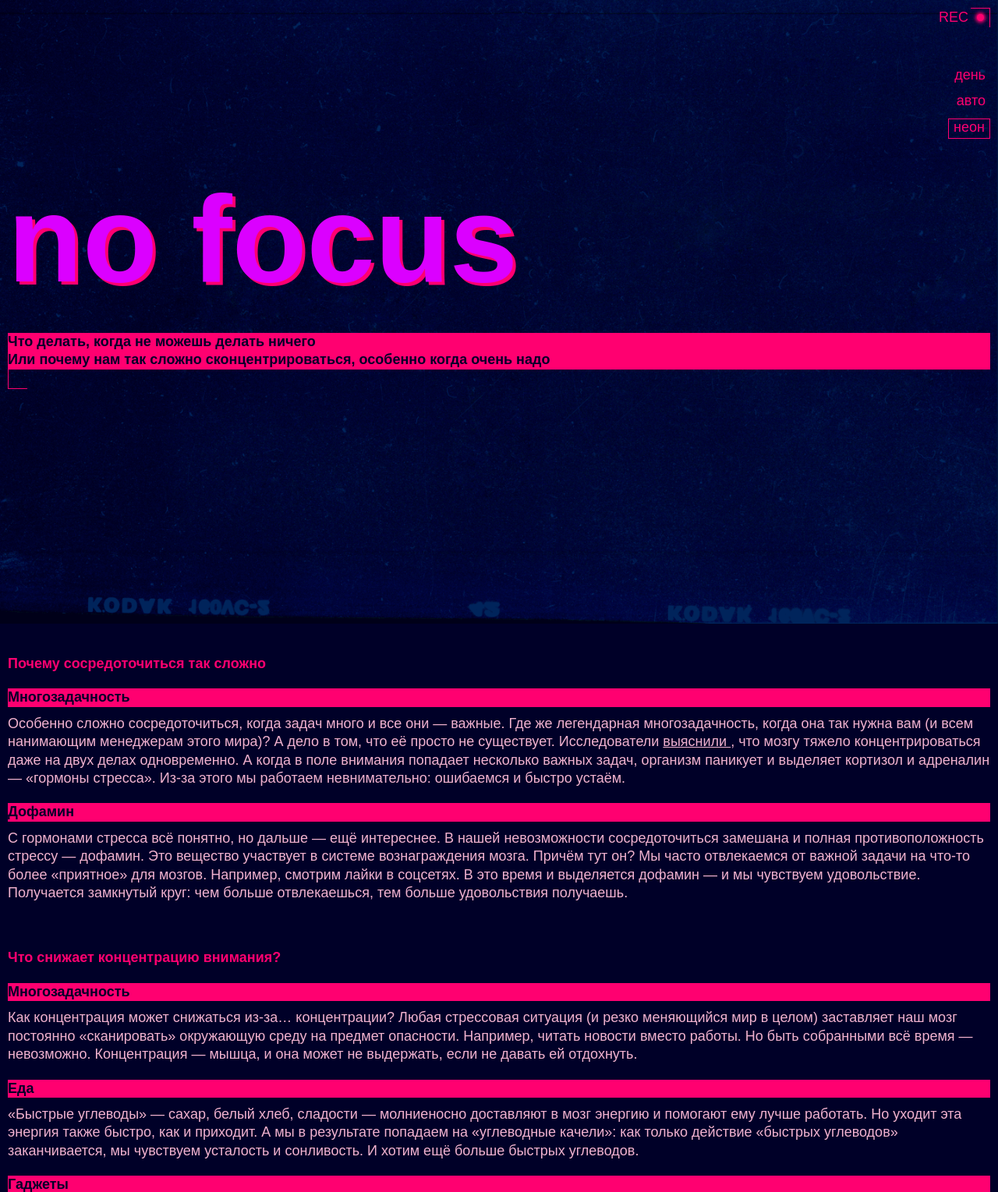
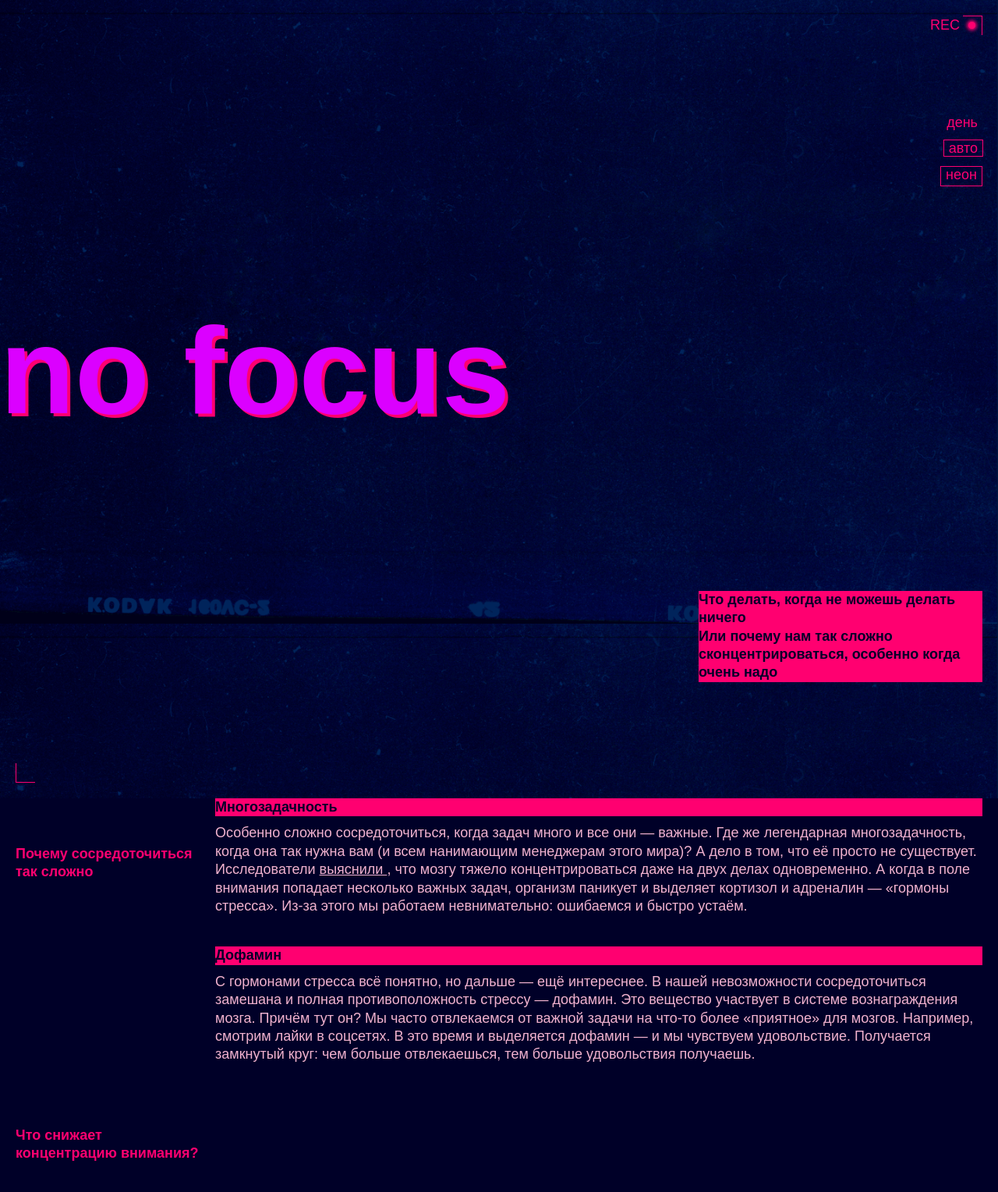
Before and after one commit to DariaSokolova12/slozhno-sosredotochitsya, a plain HTML site: page index.html in a window 1280 px wide. Shown: the top 1529 px of the page at 78% size. Drawn offline with Linux system fonts and the light colour scheme.

Commit message:
версия с разрешением планшета

```diff
--- a/index.html
+++ b/index.html
@@ -54,10 +54,10 @@
      </article>
     </header>
     <main class="main">
-      <section class="content_section">
+      <section class="content_section section">
          <h2 class="title_content">Почему сосредоточиться так сложно</h2>
             <article class="main_content">
-               <h3 class="section_content  title-decor">Многозадачность</h3>
+               <h3 class="title-decor">Многозадачность</h3>
                <p class="paragraph">
                   Особенно сложно сосредоточиться,
                   когда задач много и все они — важные.
@@ -81,7 +81,7 @@
                </p>
             </article>
             <article class="main_content">
-              <h3 class="section_content  title-decor">Дофамин</h3>
+              <h3 class="title-decor">Дофамин</h3>
               <p class="paragraph">
                  С гормонами стресса всё понятно, но дальше — ещё интереснее.
                  В нашей невозможности сосредоточиться замешана и полная
@@ -95,10 +95,10 @@
               </p>
            </article>
       </section>
-      <section class="content_section">
+      <section class="content_section section_factors">
         <h2 class="title_content">Что снижает концентрацию внимания?</h2>
            <article class="main_content">
-              <h3 class="section_content  title-decor">Многозадачность</h3>
+              <h3 class="title-decor">Многозадачность</h3>
               <p class="paragraph">
                  Как концентрация может снижаться из-за…
                  концентрации? Любая стрессовая ситуация
@@ -112,7 +112,7 @@
               </p>
            </article>
            <article class="main_content">
-              <h3 class="section_content  title-decor">Еда</h3>
+              <h3 class="title-decor">Еда</h3>
               <p class="paragraph">
                  «Быстрые углеводы» — сахар, белый хлеб,
                  сладости — молниеносно доставляют в мозг
@@ -126,7 +126,7 @@
               </p>
            </article>
            <article class="main_content">
-            <h3 class="section_content  title-decor">Гаджеты</h3>
+            <h3 class="title-decor">Гаджеты</h3>
             <p class="paragraph">
                Да-да, это та самая ситуация, когда на экране
                ноутбука — код, в наушниках — подкаст, а на компьютере
@@ -140,9 +140,9 @@
             </p>
          </article>
         </section>
-        <section class="content_section">
+        <section class="content_section main-section">
            <h2 class="title_content">Как концентрироваться лучше, чем золотая рыбка (то есть дольше трёх секунд)</h2>
-              <h3 class="section_content  title-decor"> 5 простых (на самом деле не очень) советов
+              <h3 class="title_rules title-decor"> 5 простых (на самом деле не очень) советов
               </h3>
               <article class="main_content">
                  <h4 class="text_title text title-decor">Представьте небо и облака</h4>
@@ -213,42 +213,50 @@
                  </p>
               </article>
         </section>
-        <section class="content_section">
-                <h2 class="section_content  title-decor ">
+        <section class="content_section gallery">
+                <h2 class="title_rules title-decor ">
                    А можно в картинках?
                 </h2>
-                <article class="section">
+                <picture class="section_article_images">
                 <img
                    src="./images/sunset.png"
                    alt="пурпурно оранжевый закат горы чайки и море"
                    loading="lazy"
                    class="section__image"
                    >
+                </picture>
+                <picture class="section_article_images">
                 <img
                    src="./images/ice-cream.png"
                    alt="Забавное мороженое с глазурью и сливками в виде животных и эмоций"
                    loading="lazy"
                    class="section__image"
                    >
+                </picture>
+                <picture class="section_article_images">
                 <img
                    src="./images/tape.png"
                    alt="антикварная кассета фиолетово-розовая"
                    loading="lazy"
                    class="section__image"
                    >
+                  </picture>
+                  <picture class="section_article_images">
                 <img
                    src="./images/books.png"
                    alt="Стопка книг и чашка чая, которые создают эмоциональный настрой"
                    loading="lazy"
                    class="section__image"
                    >
+                  </picture>
+                  <picture class="section_article_images">
                 <img
                    src="./images/street.png"
                    alt="Перспектива японской улицы"
                    loading="lazy"
                    class="section__image"
                    >
-              </article>
+               </picture>
         </section>
     </main>
     <footer class="footer decorated-zone">
--- a/styles/style.css
+++ b/styles/style.css
@@ -64,11 +64,14 @@
 
 .decorated-zone::after {
   content: '';
+  position: absolute;
   display: block;
   border-inline-start: 1px solid var(--accent-color);
   border-block-end: 1px solid var(--accent-color);
   block-size: 25px;
   inline-size: 25px;
+  bottom: 10px;
+  left: 10px;
 
 }
 
@@ -107,6 +110,23 @@
   flex-shrink: 0;
 }
 
+.header__theme-menu-button_active {
+  outline: 1px solid var(--accent-color);
+  pointer-events: none;
+}
+
+.header__theme-menu-button:hover {
+  outline: 1px solid var(--accent-color);
+}
+
+.header__theme-menu-button:focus {
+  outline: none;
+}
+
+.header__theme-menu-button:focus-visible {
+  border-bottom: 1px solid var(--accent-color);
+}
+
 .container {
   display: flex;
   flex-direction: column;
@@ -120,15 +140,22 @@
   font-style: normal;
   font-weight: 700;
   line-height: 82.5%;
-  padding: 65px 0 55px 0;
-
 }
 
 
 .title-decor {
   background-color: var(--accent-color);
+  color: var(--accent-text-header);
+  font-size: var(--font-size);
+  font-style: normal;
+  font-weight: 700;
+  line-height: 130%;
 }
 
+.section_content {
+  max-inline-size: 364px;
+  margin-block-start: 55px;
+}
 .main {
   background-color: var(--bk-color);
 }
@@ -145,13 +172,6 @@
   padding: 40px 0 20px;
 }
 
-.section_content {
-  color: var(--accent-text-header);
-  font-size: var(--font-size);
-  font-style: normal;
-  font-weight: 700;
-  line-height: 130%;
-}
 
 .paragraph {
   color: #F1B2CE;
@@ -174,7 +194,7 @@
   margin-block-start: 20px;
 }
 
-.section {
+.section_article_images {
   display: grid;
   gap: 10px;
   padding-top: 10px;
@@ -192,6 +212,7 @@
 
 .footer {
   position: relative;
+  background-color: var(--bk-color);
   display: flex;
   justify-content: center;
   align-items: center;
@@ -205,3 +226,103 @@
   font-size: clamp(7.5rem, 0.5625rem + 14.4531vw, 9.8125rem);
   text-shadow: 2px 2px 0px var(--accent-color);
   }
+
+@media screen and (max-width: 767px) {
+  .title {
+    padding: 65px 0 55px;
+  }
+}
+
+@media screen and (min-width: 768px) {
+  .header {
+    min-height: 1024px;
+    padding: 0 20px 0;
+  }
+
+  .rec_icon {
+    top: 20px;
+    right: 49px;
+  }
+
+  .decorated-zone::before {
+    top: 20px;
+    right: 20px;
+  }
+
+  .decorated-zone::after {
+    bottom: 20px;
+    left: 20px;
+  }
+
+  .header__theme-menu {
+    padding-top: 147px;
+  }
+
+
+  .title {
+    margin-inline-start: -20px;
+  }
+  .container {
+    gap: 162px;
+    display: grid;
+    padding-top: 173px;
+    font-size: clamp(7.25rem, 7.0115rem + 1.0178vw, 7.5rem);
+  }
+
+  .section_content {
+    justify-self: end;
+  }
+
+  .content_section {
+    display: grid;
+    padding: 0 20px 0;
+    gap: 20px;
+  }
+
+  .title_content {
+    padding-top: 60px;
+  }
+
+  .section_factors {
+    padding-bottom: 80px;
+  }
+
+  .content_section {
+    grid-template-columns: 236px 1fr 1fr;
+  }
+
+  .section .main_content,
+  .main-section .main_content {
+    grid-column: 2/4;
+  }
+
+  .section_factors .main_content {
+    grid-column: span 3;
+  }
+
+  .main-section .title_content {
+    grid-row: span 2;
+  }
+
+  .main-section .title_rules {
+    grid-column: span 2;
+  }
+
+  .gallery .title_rules {
+    grid-column: span 3;
+  }
+
+  .content_section .gallery {
+    grid-template-rows: auto 192px 230px 318px;
+  }
+
+  .section_article_images:nth-of-type(1),
+  .section_article_images:nth-of-type(5) {
+    grid-column: span 2;
+  }
+
+  .section_article_images:nth-of-type(2),
+  .section_article_images:nth-of-type(3) {
+    grid-row: span 2;
+  }
+}
```
